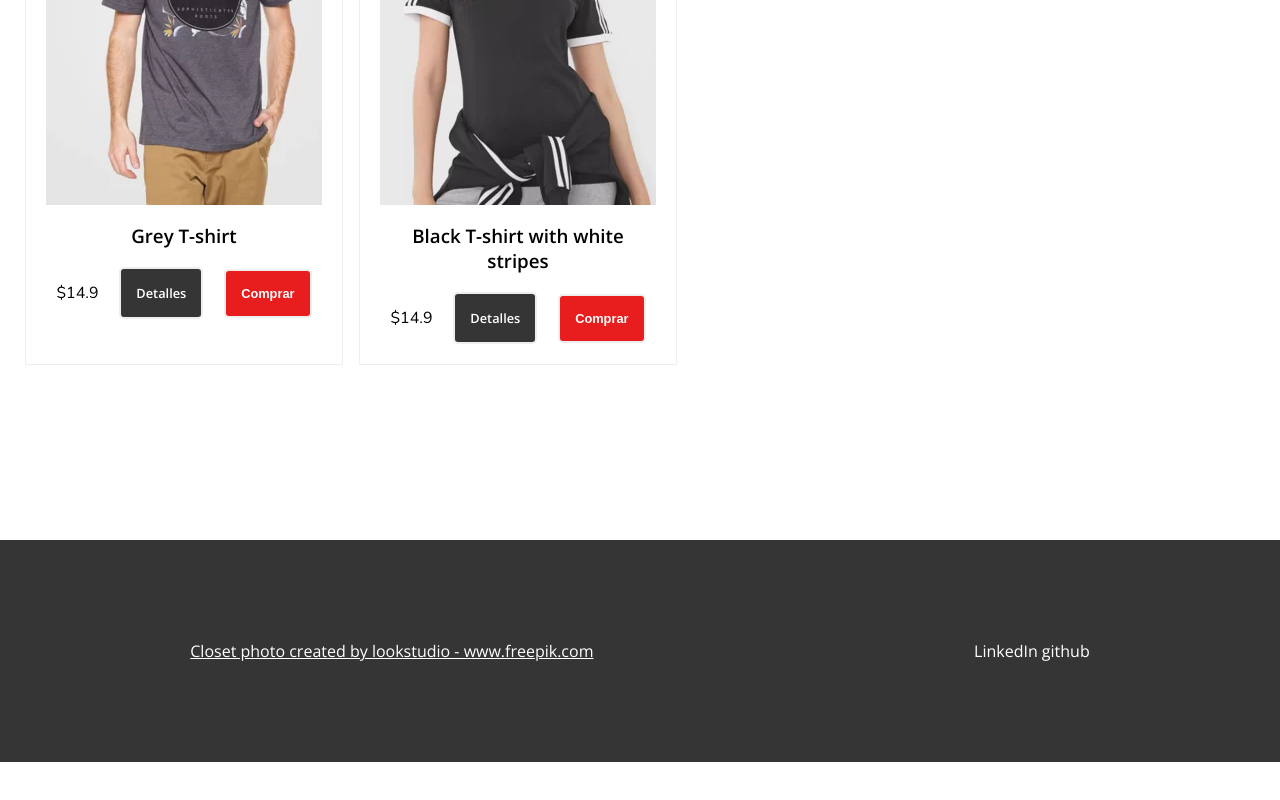
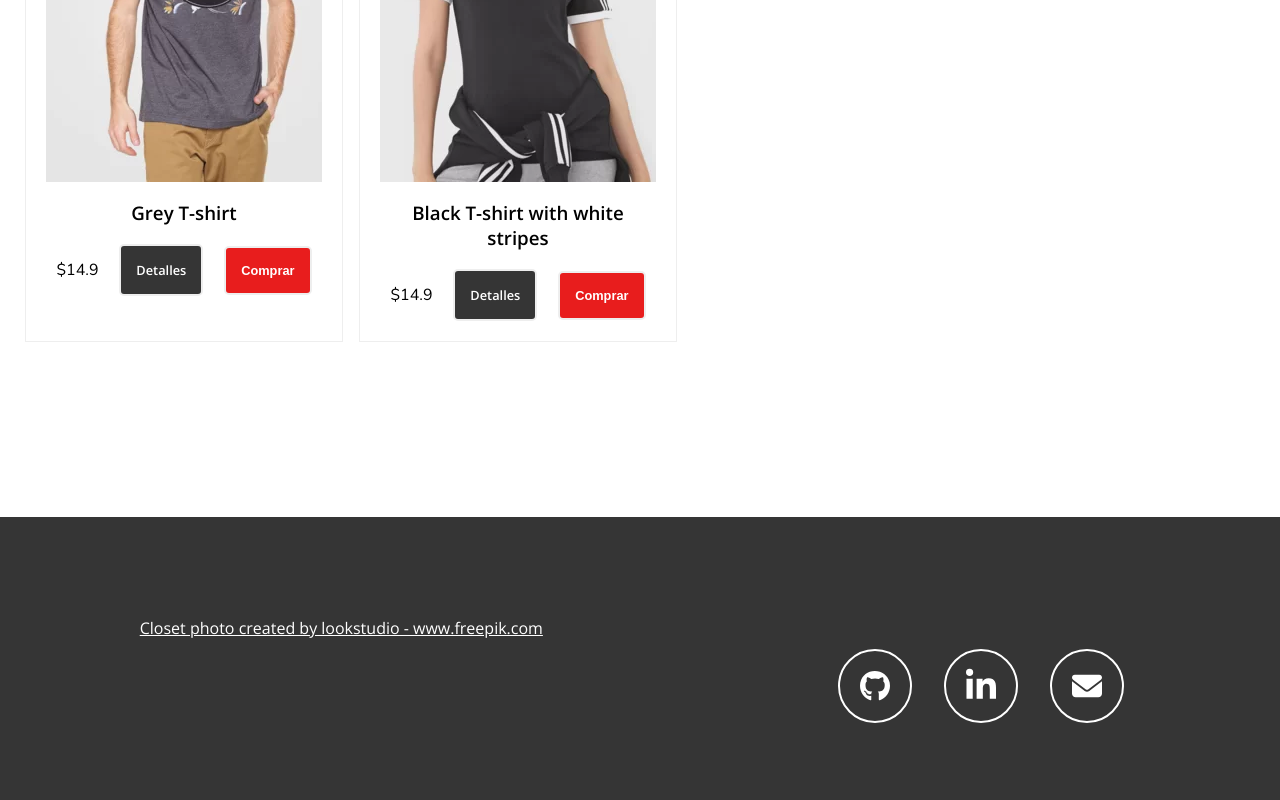
Before and after one commit to ValentinMarturet/react-ecommerce, a React (Vite) app: page /products in a window 1280 px wide. Shown: the part 1606-2406 px from the top of the page. Before the commit the page ends 2368 px from the top, so only its background shows below. Built offline with nearby package versions, Linux system fonts and the light colour scheme.

Commit message:
footer y eliminando boton de filtrado en productos

```diff
--- a/src/Components/Layout/Footer/Footer.jsx
+++ b/src/Components/Layout/Footer/Footer.jsx
@@ -12,7 +12,54 @@
           Closet photo created by lookstudio - www.freepik.com
         </a>
       </div>
-      <div className={styles.contact_container}>LinkedIn github</div>
+      {/* <div className={styles.contact_container}>LinkedIn github</div> */}
+      <div className={styles.contact_container}>
+        <a
+          className={styles.contactButton}
+          href="https://github.com/ValentinMarturet"
+        >
+          <svg
+            xmlns="http://www.w3.org/2000/svg"
+            viewBox="0 0 496 512"
+            width="30px"
+          >
+            <path
+              fill="currentColor"
+              d="M165.9 397.4c0 2-2.3 3.6-5.2 3.6-3.3.3-5.6-1.3-5.6-3.6 0-2 2.3-3.6 5.2-3.6 3-.3 5.6 1.3 5.6 3.6zm-31.1-4.5c-.7 2 1.3 4.3 4.3 4.9 2.6 1 5.6 0 6.2-2s-1.3-4.3-4.3-5.2c-2.6-.7-5.5.3-6.2 2.3zm44.2-1.7c-2.9.7-4.9 2.6-4.6 4.9.3 2 2.9 3.3 5.9 2.6 2.9-.7 4.9-2.6 4.6-4.6-.3-1.9-3-3.2-5.9-2.9zM244.8 8C106.1 8 0 113.3 0 252c0 110.9 69.8 205.8 169.5 239.2 12.8 2.3 17.3-5.6 17.3-12.1 0-6.2-.3-40.4-.3-61.4 0 0-70 15-84.7-29.8 0 0-11.4-29.1-27.8-36.6 0 0-22.9-15.7 1.6-15.4 0 0 24.9 2 38.6 25.8 21.9 38.6 58.6 27.5 72.9 20.9 2.3-16 8.8-27.1 16-33.7-55.9-6.2-112.3-14.3-112.3-110.5 0-27.5 7.6-41.3 23.6-58.9-2.6-6.5-11.1-33.3 2.6-67.9 20.9-6.5 69 27 69 27 20-5.6 41.5-8.5 62.8-8.5s42.8 2.9 62.8 8.5c0 0 48.1-33.6 69-27 13.7 34.7 5.2 61.4 2.6 67.9 16 17.7 25.8 31.5 25.8 58.9 0 96.5-58.9 104.2-114.8 110.5 9.2 7.9 17 22.9 17 46.4 0 33.7-.3 75.4-.3 83.6 0 6.5 4.6 14.4 17.3 12.1C428.2 457.8 496 362.9 496 252 496 113.3 383.5 8 244.8 8zM97.2 352.9c-1.3 1-1 3.3.7 5.2 1.6 1.6 3.9 2.3 5.2 1 1.3-1 1-3.3-.7-5.2-1.6-1.6-3.9-2.3-5.2-1zm-10.8-8.1c-.7 1.3.3 2.9 2.3 3.9 1.6 1 3.6.7 4.3-.7.7-1.3-.3-2.9-2.3-3.9-2-.6-3.6-.3-4.3.7zm32.4 35.6c-1.6 1.3-1 4.3 1.3 6.2 2.3 2.3 5.2 2.6 6.5 1 1.3-1.3.7-4.3-1.3-6.2-2.2-2.3-5.2-2.6-6.5-1zm-11.4-14.7c-1.6 1-1.6 3.6 0 5.9 1.6 2.3 4.3 3.3 5.6 2.3 1.6-1.3 1.6-3.9 0-6.2-1.4-2.3-4-3.3-5.6-2z"
+            />
+          </svg>
+        </a>
+        <a
+          className={styles.contactButton}
+          href="https://www.linkedin.com/in/valent%C3%ADn-marturet/"
+        >
+          <svg
+            xmlns="http://www.w3.org/2000/svg"
+            viewBox="0 0 448 512"
+            width="30px"
+          >
+            <path
+              fill="currentColor"
+              d="M100.28 448H7.4V148.9h92.88zM53.79 108.1C24.09 108.1 0 83.5 0 53.8a53.79 53.79 0 0 1 107.58 0c0 29.7-24.1 54.3-53.79 54.3zM447.9 448h-92.68V302.4c0-34.7-.7-79.2-48.29-79.2-48.29 0-55.69 37.7-55.69 76.7V448h-92.78V148.9h89.08v40.8h1.3c12.4-23.5 42.69-48.3 87.88-48.3 94 0 111.28 61.9 111.28 142.3V448z"
+            />
+          </svg>
+        </a>
+        <a
+          className={styles.contactButton}
+          href="mailto:valen.martu2206@gmail.com"
+        >
+          <svg
+            xmlns="http://www.w3.org/2000/svg"
+            viewBox="0 0 512 512"
+            width="30px"
+          >
+            <path
+              fill="currentColor"
+              d="M464 64C490.5 64 512 85.49 512 112C512 127.1 504.9 141.3 492.8 150.4L275.2 313.6C263.8 322.1 248.2 322.1 236.8 313.6L19.2 150.4C7.113 141.3 0 127.1 0 112C0 85.49 21.49 64 48 64H464zM217.6 339.2C240.4 356.3 271.6 356.3 294.4 339.2L512 176V384C512 419.3 483.3 448 448 448H64C28.65 448 0 419.3 0 384V176L217.6 339.2z"
+            />
+          </svg>
+        </a>
+      </div>
     </div>
   );
 };
--- a/src/Components/Layout/Footer/Footer.module.css
+++ b/src/Components/Layout/Footer/Footer.module.css
@@ -11,3 +11,33 @@
 .links {
   color: #fff;
 }
+
+.contactButton {
+  width: 50px;
+  height: 50px;
+  display: flex;
+  justify-content: center;
+  color: #fff;
+  padding: 10px;
+  font-weight: bold;
+  cursor: pointer;
+  transition: all 0.3s ease;
+  position: relative;
+  display: flex;
+  outline: none;
+  border-radius: 50%;
+  border: 2px solid #fff;
+  background: none;
+  margin-inline: 1rem;
+  text-align: center;
+}
+.contactButton:hover {
+  background: #fff;
+  color: #353535;
+}
+
+.contact_container {
+  display: flex;
+  justify-content: center;
+  padding: 2rem 0;
+}
--- a/src/Components/Products/ProductList/ProductList.jsx
+++ b/src/Components/Products/ProductList/ProductList.jsx
@@ -15,9 +15,6 @@
 
   return (
     <>
-      <button onClick={() => dispatch(filterProducts("L"))}>
-        FilterProducts
-      </button>
       <div className={styles.prod_container}>
         {products &&
           products.map((current) => {
```
